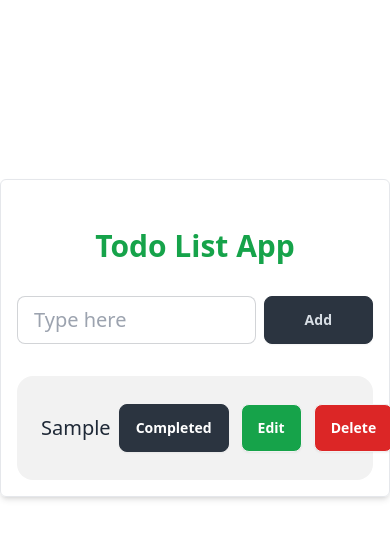
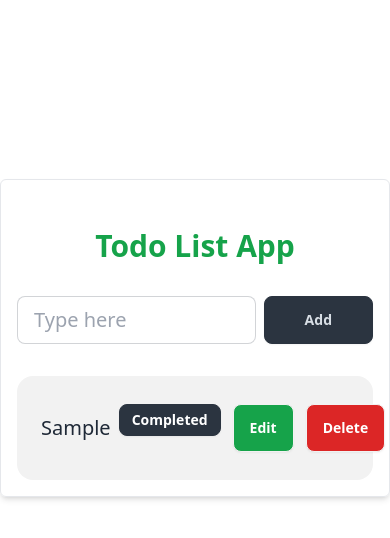
Before and after one commit to Fanticstef/Todo-App-Redux, a React (Vite) app: page / in a window 390 px wide. Both pictures are taken after typing "Sample" into the empty fields and a click on the button "Add". Shown: the top 538 px of the page. Built offline with nearby package versions, Linux system fonts and the light colour scheme.

Commit message:
set completed button size in mobile version

```diff
--- a/src/todoApp/TodoApp.jsx
+++ b/src/todoApp/TodoApp.jsx
@@ -62,7 +62,7 @@ const TodoApp = () => {
                                                     </p>
                                                     <div className="flex gap-3">
                                                         <button
-                                                            className='btn btn-neutral text-white'
+                                                            className='btn btn-neutral md:btn btn-sm text-white'
                                                             onClick={() => dispatch(toggleTodo(item.id))}>
                                                             {item.completed ? "Undo" : "Completed"}
                                                         </button>
```
